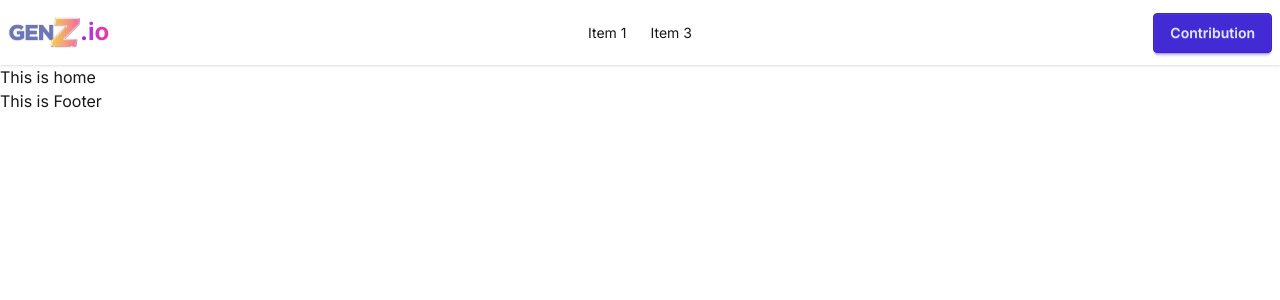
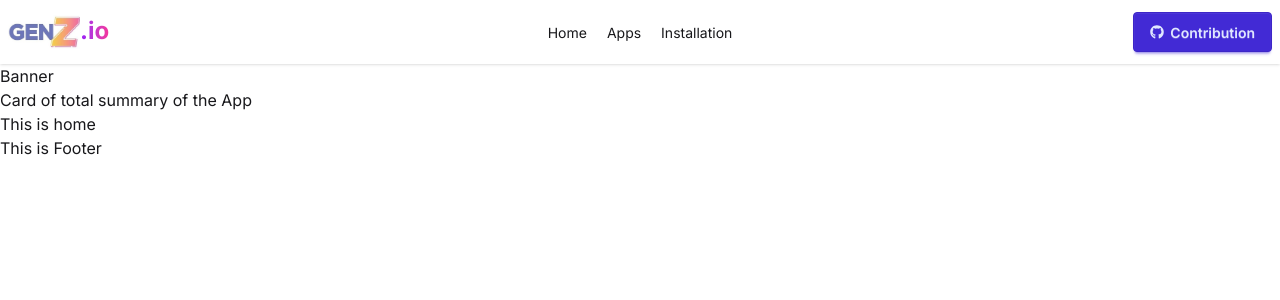
Before and after one commit to mehadiHasanDiner/app-zen-z.io, a React (Vite) app: page / in a window 1280 px wide. Shown: the top 300 px of the page. Built offline with nearby package versions, Linux system fonts and the light colour scheme.

Commit message:
project running

```diff
--- a/package.json
+++ b/package.json
@@ -13,6 +13,7 @@
     "@tailwindcss/vite": "^4.2.2",
     "react": "^19.2.4",
     "react-dom": "^19.2.4",
+    "react-icons": "^5.6.0",
     "react-router": "^7.14.0",
     "tailwindcss": "^4.2.2"
   },
--- a/src/components/Header/Header.jsx
+++ b/src/components/Header/Header.jsx
@@ -1,8 +1,22 @@
 import React from "react";
 import logo from "./../../assets/zenZ-logo.jpg";
-import { Link } from "react-router";
+import { Link, NavLink } from "react-router";
+import { FaGithub } from "react-icons/fa";
 
 const Header = () => {
+  const links = (
+    <>
+      <NavLink>
+        <li>Home</li>
+      </NavLink>
+      <NavLink>
+        <li>Apps</li>
+      </NavLink>
+      <NavLink>
+        <li>Installation</li>
+      </NavLink>
+    </>
+  );
   return (
     <div className="navbar bg-base-100 shadow-sm">
       <div className="navbar-start">
@@ -26,14 +40,9 @@ const Header = () => {
           </div>
           <ul
             tabIndex="-1"
-            className="menu menu-sm dropdown-content bg-base-100 rounded-box z-1 mt-3 w-52 p-2 shadow"
+            className="menu menu-sm dropdown-content bg-base-100 rounded-box z-1 mt-3 w-52 p-5 shadow gap-2 hover:"
           >
-            <li>
-              <a>Item 1</a>
-            </li>
-            <li>
-              <a>Item 2</a>
-            </li>
+            {links}
           </ul>
         </div>
         <Link to={"/"} className="flex">
@@ -46,17 +55,13 @@ const Header = () => {
         </Link>
       </div>
       <div className="navbar-center hidden lg:flex">
-        <ul className="menu menu-horizontal px-1">
-          <li>
-            <a>Item 1</a>
-          </li>
-          <li>
-            <a>Item 3</a>
-          </li>
-        </ul>
+        <ul className="menu menu-horizontal px-1 gap-5">{links}</ul>
       </div>
       <div className="navbar-end">
-        <a className="btn btn-primary">Contribution</a>
+        <a className="btn btn-primary">
+          <FaGithub />
+          Contribution
+        </a>
       </div>
     </div>
   );
--- a/src/pages/Home/Home.jsx
+++ b/src/pages/Home/Home.jsx
@@ -1,8 +1,12 @@
 import React from "react";
+import Card from "../../components/Card/Card";
+import Banner from "../../components/Banner/Banner";
 
 const Home = () => {
   return (
     <div>
+      <Banner></Banner>
+      <Card></Card>
       <p>This is home</p>
     </div>
   );
```
Also changed, not shown: 1 other file (tests, documents, lock files or other folders).
